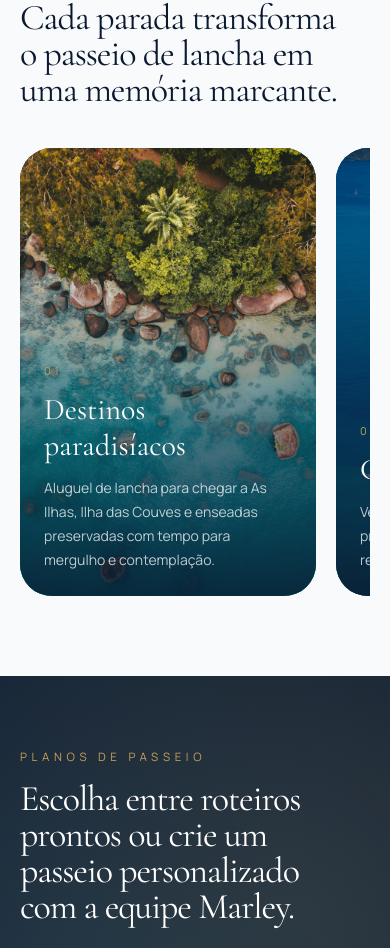
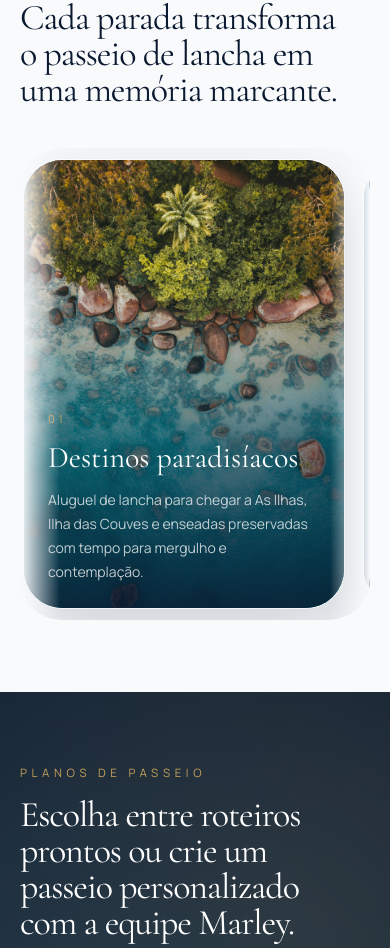
Before and after one commit to AGENCIAVCD/Marley-Aluguel-lancha, a Next.js app: page / in a window 390 px wide. Shown: the part 1422-2370 px from the top of the page. Built offline with nearby package versions, Linux system fonts and the light colour scheme.

Commit message:
Smooth mobile experience carousel

```diff
--- a/app/page.tsx
+++ b/app/page.tsx
@@ -465,12 +465,16 @@ export default function Home() {
           </h2>
         </motion.div>
 
-        <div className="mt-10 flex snap-x snap-mandatory gap-5 overflow-x-auto pb-2 pr-5 sm:pr-8 lg:pr-12">
+        <div className="relative mt-10 overflow-hidden rounded-[2.6rem]">
+          <div className="pointer-events-none absolute inset-y-0 left-0 z-10 w-10 bg-[linear-gradient(90deg,var(--background),transparent)] sm:w-16" />
+          <div className="pointer-events-none absolute inset-y-0 right-0 z-10 w-10 bg-[linear-gradient(270deg,var(--background),transparent)] sm:w-16" />
+
+          <div className="flex snap-x snap-mandatory gap-5 overflow-x-auto px-1 py-3 [scrollbar-width:none] sm:gap-6 [&::-webkit-scrollbar]:hidden">
             {experienceCards.map((card, index) => (
               <motion.article
                 key={card.title}
                 {...fadeUp(index * 0.08)}
-              className="group relative min-h-[28rem] min-w-[18.5rem] snap-start overflow-hidden rounded-[2rem] bg-[var(--color-navy)] sm:min-w-[24rem] lg:min-w-[26rem]"
+                className="group relative min-h-[28rem] min-w-[min(82vw,24rem)] snap-center overflow-hidden rounded-[2.4rem] bg-[var(--color-navy)] shadow-[0_26px_70px_rgba(10,25,47,0.18)] ring-1 ring-white/70 sm:min-w-[24rem] lg:min-w-[26rem]"
               >
                 <motion.div
                   whileHover={shouldReduceMotion ? undefined : { scale: 1.05 }}
@@ -481,11 +485,11 @@ export default function Home() {
                     src={card.image}
                     alt={card.imageAlt}
                     fill
-                  sizes="(max-width: 640px) 74vw, (max-width: 1024px) 50vw, 26rem"
+                    sizes="(max-width: 640px) 82vw, (max-width: 1024px) 50vw, 26rem"
                     className="object-cover"
                   />
                 </motion.div>
-              <div className="absolute inset-0 bg-[linear-gradient(180deg,rgba(10,25,47,0.02)_20%,rgba(10,25,47,0.88)_100%)]" />
+                <div className="absolute inset-0 bg-[linear-gradient(180deg,rgba(10,25,47,0.02)_18%,rgba(10,25,47,0.9)_100%)]" />
                 <div className="relative flex h-full flex-col justify-end p-6">
                   <p className="font-sans text-[0.68rem] uppercase tracking-[0.35em] text-[var(--color-sand)]">
                     0{index + 1}
@@ -495,6 +499,7 @@ export default function Home() {
                 </div>
               </motion.article>
             ))}
+          </div>
         </div>
       </section>
 
```
Lines whose indentation alone changed are shown as unchanged.
